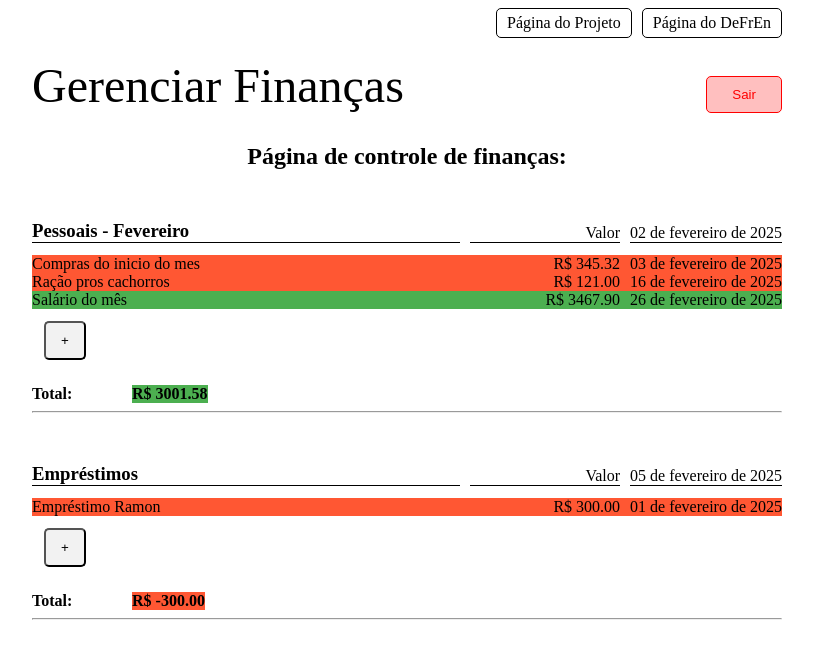
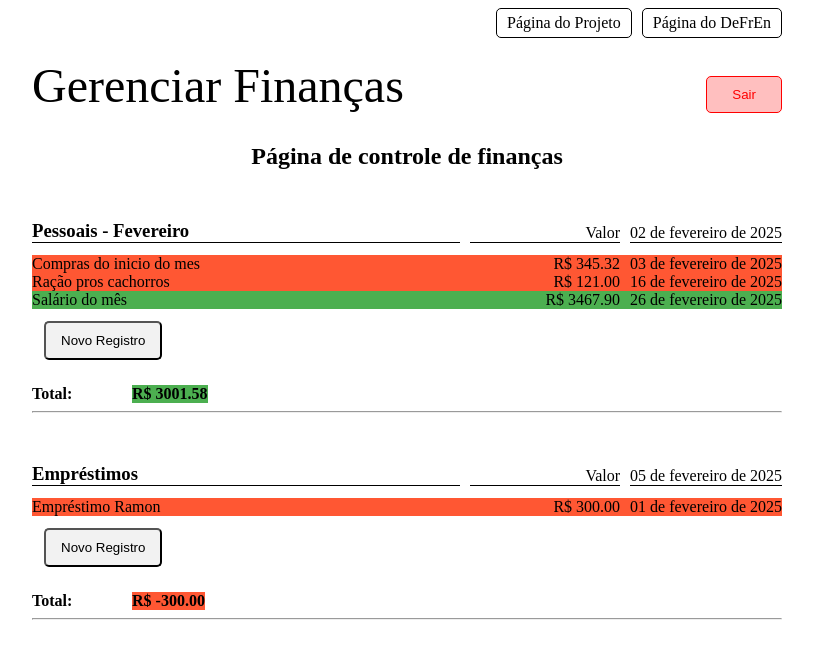
Before and after one commit to defren-gabriel/gerenciador-financas, a React (Vite) app: page /controle in a window 1280 px wide. Shown: the top 658 px of the page, without its empty margins (233-1046 px from the left). Built offline with nearby package versions, Linux system fonts and the light colour scheme.

Commit message:
ajuste final no componente categoria

```diff
--- a/src/Componentes/Categoria/index.jsx
+++ b/src/Componentes/Categoria/index.jsx
@@ -85,7 +85,7 @@ const Categoria = ({idcategoria, nomecategoria, data, registros}) => {
                 onClick={()=>handleEstaRegistrandoChange()}
                 className={styles.estaregistrando}
             >
-                +
+                Novo Registro
             </button>
             {
                 estaRegistrando &&
--- a/src/Paginas/Controle/index.jsx
+++ b/src/Paginas/Controle/index.jsx
@@ -19,7 +19,7 @@ const Controle = () => {
 
     return(
         <section className={styles.container}>
-            <h1 className={styles.titulo1}>Página de controle de finanças:</h1>
+            <h1 className={styles.titulo1}>Página de controle de finanças</h1>
             {/*mapeia as categorias e passa os dados da categoria e a lista de dados para filtragem dentro do componente*/}
             {
                 categorias.map((item)=>(
@@ -32,6 +32,8 @@ const Controle = () => {
                     />
                 ))
             }
+            {/*container para o botão de registro de nova categoria*/}
+
         </section>
     );
 }
```
